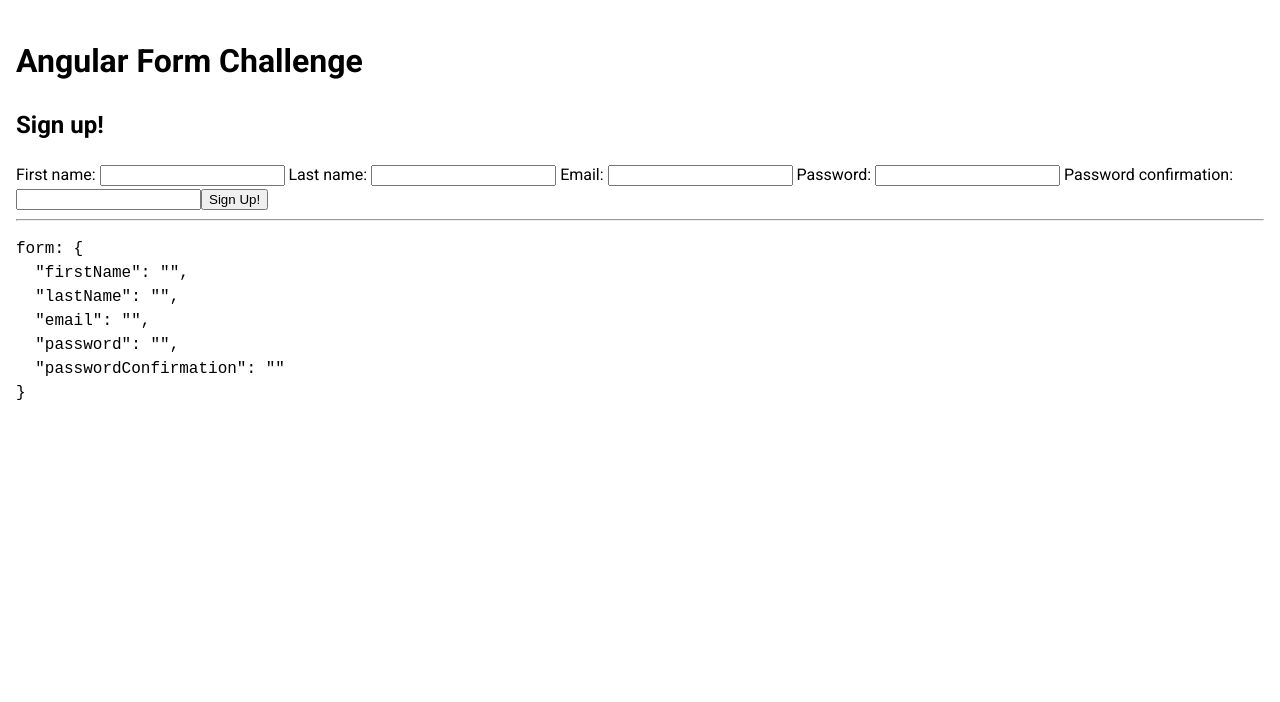
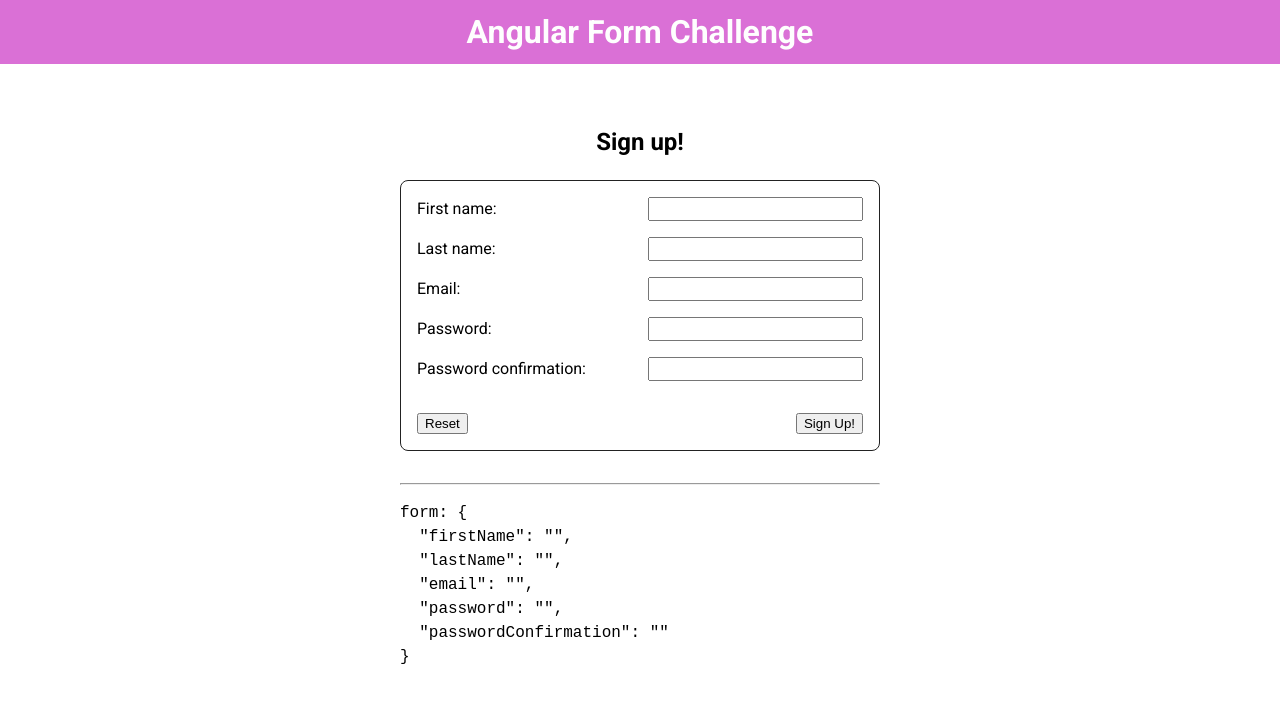
Before and after one commit to Hetty82/Angular-Form-Challenge, an Angular app: page /sign-up in a window 1280 px wide. Shown: the top 702 px of the page. Built offline with nearby package versions, Linux system fonts and the light colour scheme.

Commit message:
💄 Add styling

```diff
--- a/angular.json
+++ b/angular.json
@@ -25,7 +25,10 @@
                         "aot": true,
                         "assets": ["src/favicon.ico", "src/assets"],
                         "styles": ["src/styles.scss"],
-                        "scripts": []
+                        "scripts": [],
+                        "stylePreprocessorOptions": {
+                            "includePaths": ["src/styles"]
+                        }
                     },
                     "configurations": {
                         "production": {
--- a/src/app/app.component.html
+++ b/src/app/app.component.html
@@ -1,3 +1,5 @@
-<h1>{{ title }}</h1>
+<header>
+    <h1>{{ title }}</h1>
+</header>
 
 <router-outlet></router-outlet>
--- a/src/app/app.component.scss
+++ b/src/app/app.component.scss
@@ -1 +1,17 @@
-// app
+@use 'variables' as v;
+
+header {
+    align-items: center;
+    background: v.$gray-header;
+    color: v.$white;
+    display: flex;
+    height: v.$header-height;
+    justify-content: center;
+    position: sticky;
+    top: 0;
+}
+
+h1 {
+    margin: 0;
+    padding: 0;
+}
--- a/src/app/sign-up-form/sign-up-form.component.html
+++ b/src/app/sign-up-form/sign-up-form.component.html
@@ -1,36 +1,41 @@
-<form [formGroup]="form" (ngSubmit)="formSubmit.emit(form.value)">
 <h2>Sign up!</h2>
 
-    <label>
+<form [formGroup]="form" (ngSubmit)="formSubmit.emit(form.value)">
+    <label for="firstName">
         First name:
-        <input type="text" class="first-name" formControlName="firstName" />
     </label>
+    <input type="text" id="firstName" class="first-name" formControlName="firstName" required />
 
-    <label>
+    <label for="lastName">
         Last name:
-        <input type="text" class="last-name" formControlName="lastName" />
     </label>
+    <input type="text" id="lastName" class="last-name" formControlName="lastName" required />
 
-    <label>
+    <label for="email">
         Email:
-        <input type="email" class="email-name" formControlName="email" />
     </label>
+    <input type="email" id="email" class="email-name" formControlName="email" required />
 
-    <label>
+    <label for="password">
         Password:
-        <input type="password" class="password" formControlName="password" />
     </label>
+    <input type="password" id="password" class="password" formControlName="password" required />
 
-    <label>
+    <label for="paswordConfirmation">
         Password confirmation:
+    </label>
     <input
         type="password"
+        id="passwordConfirmation"
         class="password-confirmation"
         formControlName="passwordConfirmation"
+        required
     />
-    </label>
 
+    <footer>
+        <button type="reset">Reset</button>
         <button type="submit">Sign Up!</button>
+    </footer>
 </form>
 
 <hr />
--- a/src/app/sign-up-form/sign-up-form.component.scss
+++ b/src/app/sign-up-form/sign-up-form.component.scss
@@ -1 +1,28 @@
-// sign up form
+@use 'variables' as v;
+
+:host {
+    display: block;
+    margin-top: 5vh;
+    width: 30rem;
+}
+
+form {
+    border: 1px solid v.$gray;
+    border-radius: v.$radius;
+    display: grid;
+    gap: 1em;
+    grid-template-columns: 1fr 1fr;
+    margin-bottom: 2em;
+    padding: 1em;
+}
+
+h2 {
+    text-align: center;
+}
+
+footer {
+    display: flex;
+    grid-column: 1 / -1;
+    justify-content: space-between;
+    padding-top: 1em;
+}
--- a/src/app/sign-up/sign-up.component.scss
+++ b/src/app/sign-up/sign-up.component.scss
@@ -1 +1,7 @@
-// sign up
+@use 'variables' as v;
+
+:host {
+    display: flex;
+    height: calc(100vh - #{v.$header-height});
+    justify-content: center;
+}
--- a/src/styles.scss
+++ b/src/styles.scss
@@ -20,5 +20,6 @@ body {
 body {
     line-height: 1.5;
     margin: 0;
-    padding: 1em;
+    min-width: 32rem;
+    padding: 0;
 }
--- /dev/null
+++ b/src/styles/mixins.scss
@@ -0,0 +1 @@
+// mixins
--- /dev/null
+++ b/src/styles/variables.scss
@@ -0,0 +1,5 @@
+$gray: #222;
+$radius: 0.5em;
+$gray-header: orchid;
+$white: #fefefe;
+$header-height: 4rem;
```
Also changed, not shown: .stylelintrc.json. Lines whose indentation alone changed are shown as unchanged.
